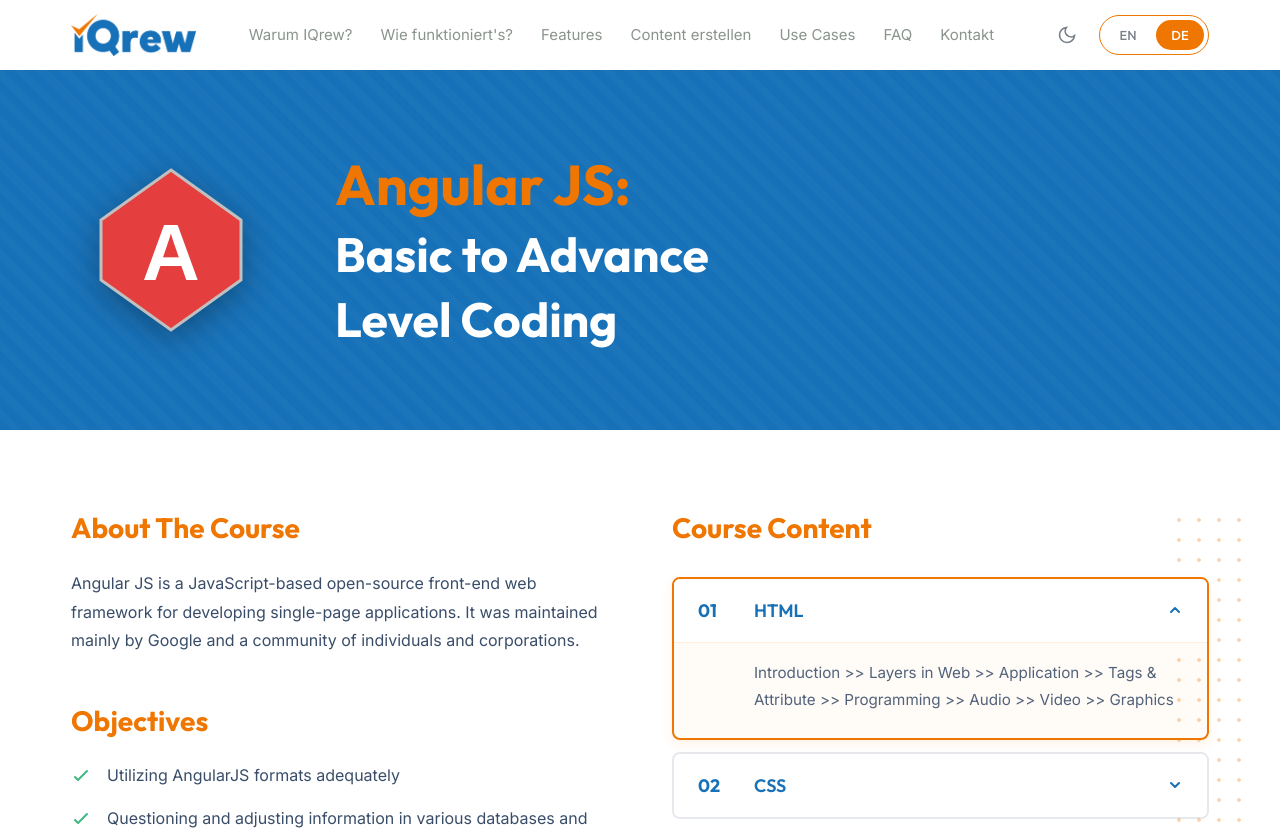
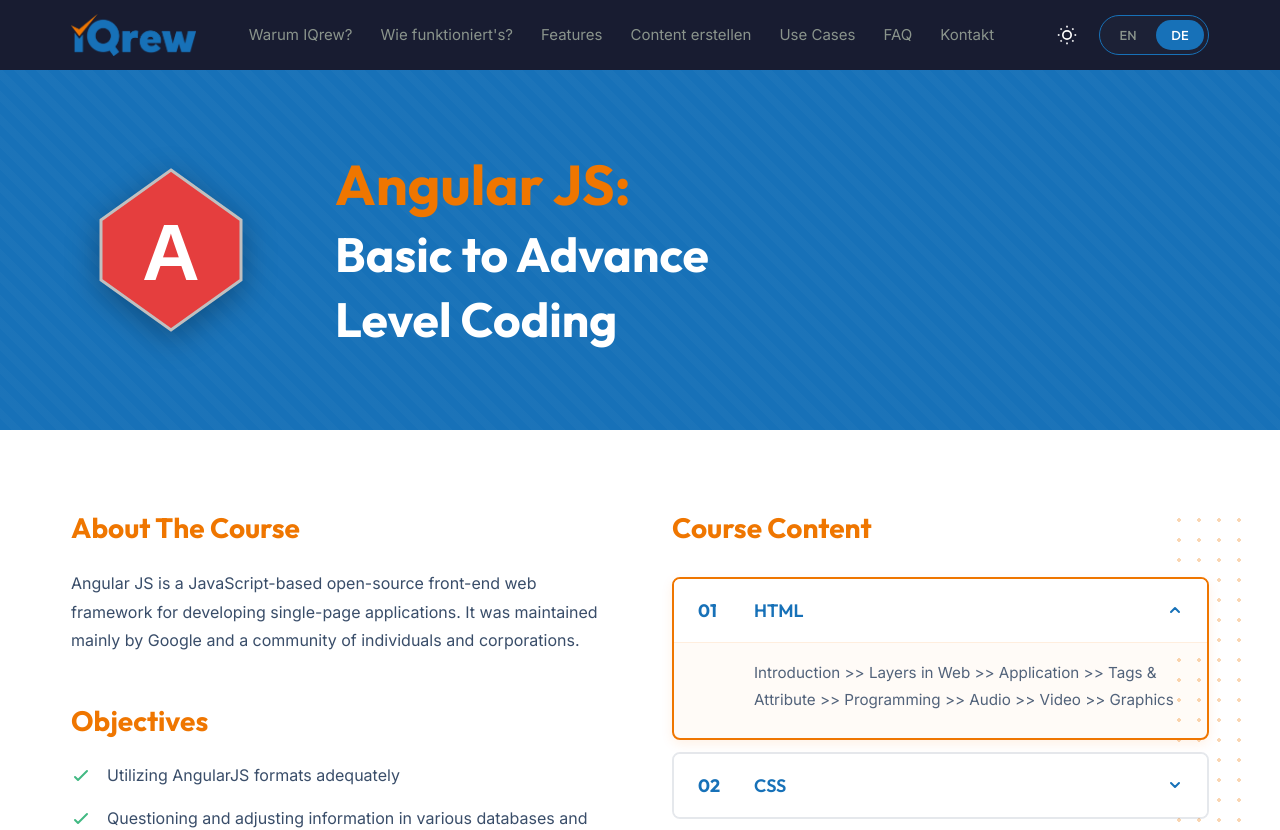
Before and after one commit to FaaizHussain55/iqrew-website, a React (Vite) app: page /iqrew-website/courses/1 in a window 1280 px wide. Shown: the top 830 px of the page. Built offline with nearby package versions, Linux system fonts and the light colour scheme.

Commit message:
made default dark theme

```diff
--- a/src/components/LandingHeader.jsx
+++ b/src/components/LandingHeader.jsx
@@ -9,11 +9,16 @@
 export default function LandingHeader() {
   const [isMenuToggled, setIsMenuToggled] = useState(false);
   const [activeSection, setActiveSection] = useState("");
-  const [isDarkTheme, setIsDarkTheme] = useState(() => {
-    // Get theme from localStorage or default to false (light theme)
+  const getInitialTheme = () => {
     const savedTheme = localStorage.getItem('iqrew-theme');
-    return savedTheme === 'dark';
-  });
+    return savedTheme ? savedTheme === 'dark' : true;
+  };
+  const [isDarkTheme, setIsDarkTheme] = useState(getInitialTheme);
+  // const [isDarkTheme, setIsDarkTheme] = useState(() => {
+  //   // Get theme from localStorage or default to false (light theme)
+  //   const savedTheme = localStorage.getItem('iqrew-theme');
+  //   return savedTheme === 'dark';
+  // });
   const isMobile = useIsMobile();
   const { t, language, changeLanguage } = useLanguage();
 
```
Also changed, not shown: 1 other file (tests, documents, lock files or other folders).
